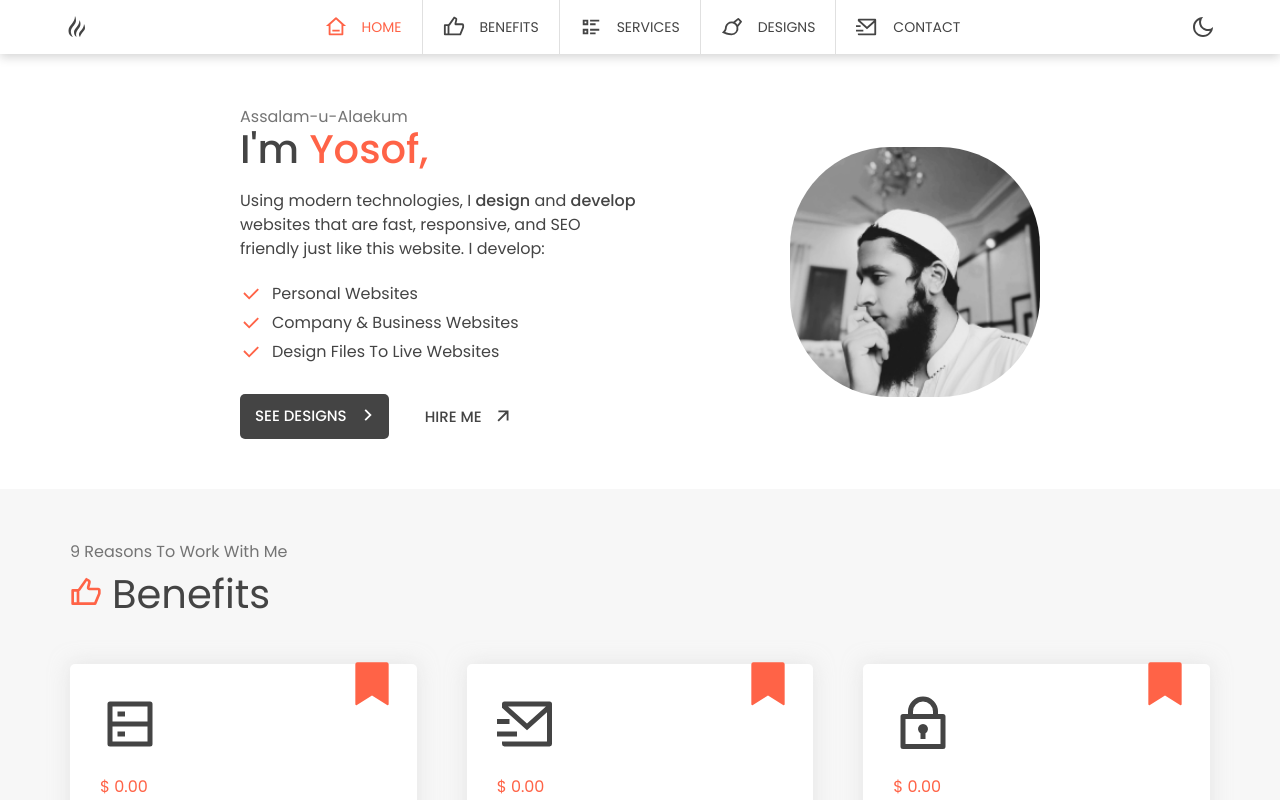
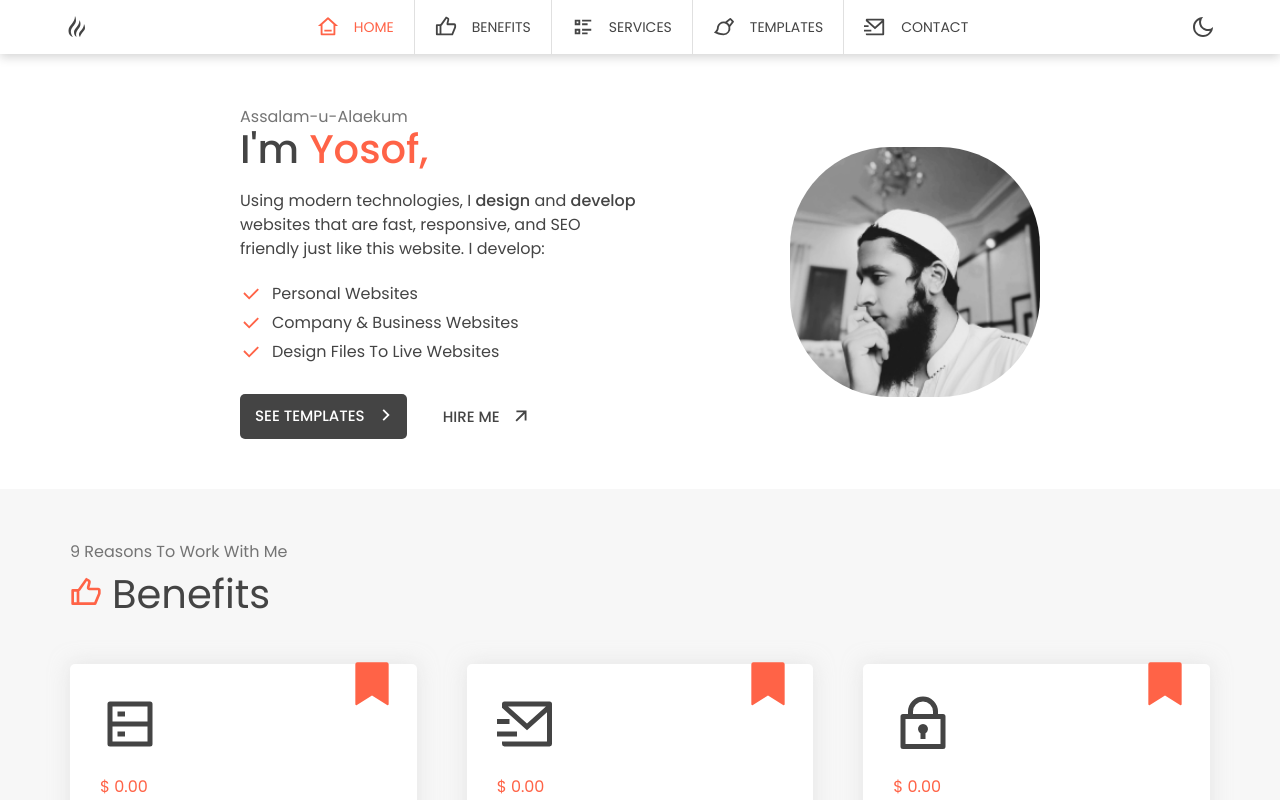
Before and after one commit to yousufiqbal/yousufiqbal.dev, a SvelteKit app: page / in a window 1280 px wide. Shown: the top 800 px of the page. Built offline with nearby package versions, Linux system fonts and the light colour scheme.

Commit message:
changed designs to templates vocab..

```diff
--- a/src/lib/components/Footer.svelte
+++ b/src/lib/components/Footer.svelte
@@ -4,7 +4,7 @@
 
   let links = [
     { name: 'Home', href: '/' },
-    { name: 'Designs', href: '/designs' },
+    { name: 'Templates', href: '/templates' },
     { name: 'Services', href: '/services' },
     { name: 'Contact', href: '/contact' },
   ]
--- a/src/lib/components/Header.svelte
+++ b/src/lib/components/Header.svelte
@@ -10,7 +10,7 @@
     { name: 'Home', href: '/', icon: 'ri:home-3-line' },
     { name: 'Benefits', href: '/benefits', icon: 'ri:thumb-up-line' },
     { name: 'Services', href: '/services', icon: 'ri:list-check-2' },
-    { name: 'Designs', href: '/designs', icon: 'ri:brush-line' },
+    { name: 'Templates', href: '/templates', icon: 'ri:brush-line' },
     { name: 'Contact', href: '/contact', icon: 'ri:mail-send-line' },
   ]
 
--- a/src/lib/components/Hero.svelte
+++ b/src/lib/components/Hero.svelte
@@ -50,7 +50,7 @@
           </div>
         </div>
         <div class="buttons">
-          <Button name="See Designs" href="/designs" icon="ri:arrow-right-s-line" type="secondary" />
+          <Button name="See Templates" href="/templates" icon="ri:arrow-right-s-line" type="secondary" />
           <Button name="Hire Me" href="/contact" icon="ri:arrow-right-up-line" type="ghost" />
         </div>
       </div>
--- a/src/routes/+layout.svelte
+++ b/src/routes/+layout.svelte
@@ -10,7 +10,7 @@
   onMount(() => {
     // Getting theme..
     $dark = localStorage.getItem('theme') || 'light'
-    const links = ['/', '/services', '/contact', '/designs', '/benefits', '/services/personal-website', '/services/business-website', '/services/design-to-website']
+    const links = ['/', '/services', '/contact', '/templates', '/benefits', '/services/personal-website', '/services/business-website', '/services/design-to-website']
     for (const link of links) prefetch(link)
   })
 
--- a/src/routes/contact/+page.svelte
+++ b/src/routes/contact/+page.svelte
@@ -85,7 +85,7 @@ import Card from "$lib/components/Card.svelte";
             <ol>
               <li>Read the <a href="/benefits">benefits</a> I provide for websites, this ensures how much goodness you are getting.</li>
               <li>Read the <a href="/services">services</a> I provide and choose your desired service with the package name after reading details.</li>
-              <li>View my <a href="/designs">designs</a> and choose your favorite one as a template for your website.</li>
+              <li>View my <a href="/templates">templates</a> and choose your favorite one as a template for your website.</li>
             </ol>
           </Content>
         </Card>
--- a/src/routes/designs/+page.svelte
+++ b/src/routes/designs/+page.svelte
@@ -5,11 +5,11 @@ import Seo from "$lib/components/Seo.svelte";
   import Title from "$lib/components/Title.svelte";
 </script>
 
-<Seo title="Designs" description="All artwork designs, developed to jump start your website from any given design template." />
+<Seo title="Templates" description="All artwork web templates, developed to jump start your website from any given web template." />
 
 <Section>
-  <Title typeEffect icon="ri:brush-line" title="Designs" above="All Original Artwork" />
+  <Title typeEffect icon="ri:brush-line" title="Templates" above="All Original Artwork" />
   <Content>
-    <p>This website is just released, and hence is a work in progress. Stay tuned for designs you may see them in a week or two. Take care till then!</p>
+    <p>This website is just released, and hence is a work in progress. Stay tuned for templates you may see them in a week or two. Take care till then!</p>
   </Content>
 </Section>
--- a/src/routes/services/+page.svelte
+++ b/src/routes/services/+page.svelte
@@ -11,5 +11,5 @@
 <Section>
   <Title typeEffect icon="ri:list-check-2" title="Services" above="Jobs I Do" />
   <Services />
-  <Button name="See Designs" type="outline" href='/designs'  />
+  <Button name="See Templates" type="outline" href='/templates'  />
 </Section>
```
Also changed, not shown: src/lib/data.js.
